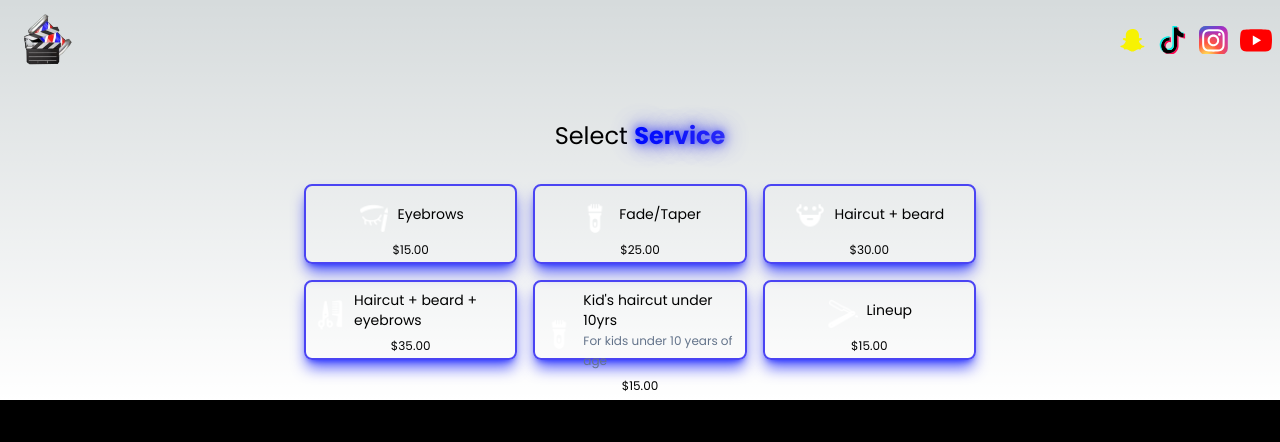
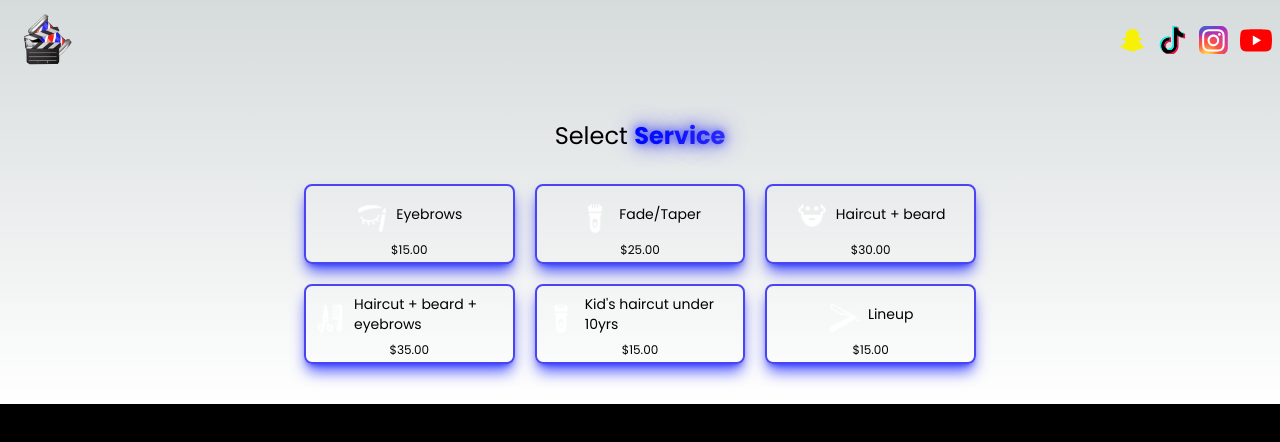
Before and after one commit to LosmanDev/BehindTheCutz, a Next.js app: page /service in a window 1280 px wide. Shown: the top 442 px of the page. Built offline with nearby package versions, Linux system fonts and the light colour scheme.

Commit message:
database tweaks/edited styling and components

```diff
--- /dev/null
+++ b/app/components/Customers.jsx
@@ -0,0 +1,63 @@
+'use client';
+import { useState, useEffect } from 'react';
+import { createClient } from '../utils/supabase/client';
+
+export default function Customers() {
+  const [waitlist, setWaitlist] = useState(null);
+  const [loading, setLoading] = useState(true);
+  const [error, setError] = useState(null);
+
+  useEffect(() => {
+    const fetchBookingDetails = async () => {
+      const supabase = createClient();
+
+      const { data, error } = await supabase
+        .from('waitlist')
+        .select('id, name, phone, service, staff, created_at, position');
+
+      if (error) {
+        setError('Failed to fetch waitlist details');
+        setLoading(false);
+      } else {
+        setWaitlist(data);
+        setLoading(false);
+      }
+    };
+    fetchBookingDetails();
+  }, []);
+
+  if (loading) return <div>Loading...</div>;
+  if (error) return <div>Error: {error}</div>;
+  if (!waitlist) return <div>No booking found</div>;
+  console.log(waitlist);
+
+  return (
+    <div>
+      <h1>Waitlist</h1>
+      <ul>
+        {waitlist.map((entry) => (
+          <li className="font-normal" key={entry.id}>
+            <span className="font-semibold">Name: </span> {entry.name} <br />
+            <span className="font-semibold">Phone: </span> {entry.phone} <br />
+            <span className="font-semibold">Service Selected: </span>
+            {entry.service} <br />
+            <span className="font-semibold">Staff Selected: </span>{' '}
+            {entry.staff} <br />
+            <span className="font-semibold">Position: </span> {entry.position}{' '}
+            <span className="font-semibold">Position: </span>{' '}
+            {new Date(entry.created_at).toLocaleString('en-US', {
+              year: 'numeric',
+              month: '2-digit',
+              day: '2-digit',
+              hour: '2-digit',
+              minute: '2-digit',
+              second: '2-digit',
+              hour12: true,
+            })}
+            <hr />
+          </li>
+        ))}
+      </ul>
+    </div>
+  );
+}
--- a/app/components/Service.jsx
+++ b/app/components/Service.jsx
@@ -36,38 +36,132 @@ export default function Service() {
             Service
           </span>
         </h1>
-        <div
+        <div className="grid grid-cols-1 md:grid-cols-2 lg:grid-cols-3 gap-5 max-w-2xl w-full">
+          <Link
             data-aos="fade-right"
             data-aos-delay="200"
-          className="grid grid-cols-1 md:grid-cols-2 lg:grid-cols-3 gap-4 max-w-2xl w-full"
-        >
-          {services.map((service, index) => (
-            <Link
             href="/staff"
-              key={index}
-              onClick={() => {
-                setSelectedService(service);
-              }}
+            onClick={() =>
+              setSelectedService({ name: 'Eyebrows', price: '$15.00' })
+            }
             className="shadow-[#000dffb3] shadow-lg flex flex-col items-center justify-between p-2 border-2 border-primary rounded-lg hover:bg-primary/10 transition-colors duration-300 h-20 w-full"
           >
             <div className="flex items-center justify-center w-full">
               <Image
-                  src={service.icon}
-                  alt={`Icon for selected haircut service${service.icon}`}
+                src={brow}
+                alt="Icon for eyebrows service"
                 className="w-8 h-8 mr-2 mt-2"
               />
-                <span className="text-sm">
-                  {service.name} <br />
-                  {service.note && (
-                    <span className="text-slate-500 text-xs text-center">
-                      {service.note}
-                    </span>
-                  )}{' '}
-                </span>
+              <span className="text-sm">Eyebrows</span>
             </div>
-              <span className="text-xs mt-2 font-medium">{service.price}</span>
+            <span className="text-xs mt-2 font-medium">$15.00</span>
           </Link>
-          ))}
+
+          <Link
+            data-aos="fade-right"
+            data-aos-delay="400"
+            href="/staff"
+            onClick={() =>
+              setSelectedService({ name: 'Fade/Taper', price: '$25.00' })
+            }
+            className="shadow-[#000dffb3] shadow-lg flex flex-col items-center justify-between p-2 border-2 border-primary rounded-lg hover:bg-primary/10 transition-colors duration-300 h-20 w-full"
+          >
+            <div className="flex items-center justify-center w-full">
+              <Image
+                src={taper}
+                alt="Icon for fade/taper service"
+                className="w-8 h-8 mr-2 mt-2"
+              />
+              <span className="text-sm">Fade/Taper</span>
+            </div>
+            <span className="text-xs mt-2 font-medium">$25.00</span>
+          </Link>
+
+          <Link
+            data-aos="fade-right"
+            data-aos-delay="600"
+            href="/staff"
+            onClick={() =>
+              setSelectedService({ name: 'Haircut + beard', price: '$30.00' })
+            }
+            className="shadow-[#000dffb3] shadow-lg flex flex-col items-center justify-between p-2 border-2 border-primary rounded-lg hover:bg-primary/10 transition-colors duration-300 h-20 w-full"
+          >
+            <div className="flex items-center justify-center w-full">
+              <Image
+                src={beard}
+                alt="Icon for haircut + beard service"
+                className="w-8 h-8 mr-2 mt-2"
+              />
+              <span className="text-sm">Haircut + beard</span>
+            </div>
+            <span className="text-xs mt-2 font-medium">$30.00</span>
+          </Link>
+
+          <Link
+            data-aos="fade-right"
+            data-aos-delay="800"
+            href="/staff"
+            onClick={() =>
+              setSelectedService({
+                name: 'Haircut + beard + eyebrows',
+                price: '$35.00',
+              })
+            }
+            className="shadow-[#000dffb3] shadow-lg flex flex-col items-center justify-between p-2 border-2 border-primary rounded-lg hover:bg-primary/10 transition-colors duration-300 h-20 w-full"
+          >
+            <div className="flex items-center justify-center w-full">
+              <Image
+                src={haircut}
+                alt="Icon for haircut + beard + eyebrows service"
+                className="w-8 h-8 mr-2 mt-2"
+              />
+              <span className="text-sm">Haircut + beard + eyebrows</span>
+            </div>
+            <span className="text-xs mt-2 font-medium">$35.00</span>
+          </Link>
+
+          <Link
+            data-aos="fade-right"
+            data-aos-delay="1000"
+            href="/staff"
+            onClick={() =>
+              setSelectedService({
+                name: "Kid's haircut under 10yrs",
+                price: '$15.00',
+              })
+            }
+            className="shadow-[#000dffb3] shadow-lg flex flex-col items-center justify-between p-2 border-2 border-primary rounded-lg hover:bg-primary/10 transition-colors duration-300 h-20 w-full"
+          >
+            <div className="flex items-center justify-center w-full">
+              <Image
+                src={kid}
+                alt="Icon for kid's haircut service"
+                className="w-8 h-8 mr-2 mt-2"
+              />
+              <span className="text-sm">Kid's haircut under 10yrs</span>
+            </div>
+            <span className="text-xs mt-2 font-medium">$15.00</span>
+          </Link>
+
+          <Link
+            data-aos="fade-right"
+            data-aos-delay="1200"
+            href="/staff"
+            onClick={() =>
+              setSelectedService({ name: 'Lineup', price: '$15.00' })
+            }
+            className="shadow-[#000dffb3] shadow-lg flex flex-col items-center justify-between p-2 border-2 border-primary rounded-lg hover:bg-primary/10 transition-colors duration-300 h-20 w-full"
+          >
+            <div className="flex items-center justify-center w-full">
+              <Image
+                src={blade}
+                alt="Icon for lineup service"
+                className="w-8 h-8 mr-2 mt-2"
+              />
+              <span className="text-sm">Lineup</span>
+            </div>
+            <span className="text-xs mt-2 font-medium">$15.00</span>
+          </Link>
         </div>
       </div>
     </>
--- a/app/components/Staff.jsx
+++ b/app/components/Staff.jsx
@@ -8,7 +8,7 @@ export default function Staff() {
   return (
     <>
       <Navbar />
-      <div className="mt-10 flex flex-col justify-center items-center gap-4">
+      <div className="mt-10 flex flex-col justify-center items-center gap-6">
         <h1
           data-aos="fade-right"
           data-aos-delay="0"
@@ -19,12 +19,10 @@ export default function Staff() {
             Staff
           </span>
         </h1>
-        <div
-          data-aos="fade-right"
-          data-aos-delay="200"
-          className="grid grid-cols-1 md:grid-cols-2 lg:grid-cols-2 gap-4 px-10 max-w-4xl w-full place-items-center"
-        >
+        <div className="grid grid-cols-1 md:grid-cols-2 lg:grid-cols-2 gap-4 px-10 max-w-4xl w-full place-items-center">
           <Link
+            data-aos="fade-right"
+            data-aos-delay="200"
             href="/registration"
             className="shadow-[#000dffb3] shadow-lg flex flex-col items-center justify-center p-4 border-2 border-primary rounded-lg hover:bg-primary/10 transition-colors duration-300 h-25 w-full text-center"
             onClick={() => {
@@ -34,6 +32,8 @@ export default function Staff() {
             Axconse
           </Link>
           <Link
+            data-aos="fade-right"
+            data-aos-delay="400"
             href="/registration"
             className="shadow-[#000dffb3] shadow-lg flex flex-col items-center justify-center p-4 border-2 border-primary rounded-lg hover:bg-primary/10 transition-colors duration-300 h-25 w-full text-center"
             onClick={() => {
--- a/app/components/Welcome.jsx
+++ b/app/components/Welcome.jsx
@@ -11,7 +11,7 @@ export default function Welcome() {
       const supabase = createClient();
       const { count, error } = await supabase
         .from('waitlist')
-        .select('*', { count: 'exact' });
+        .select('*', { count: 'exact', head: true });
 
       if (error) {
         console.log('Error fetching waitlist count:', error);
@@ -108,11 +108,20 @@ export default function Welcome() {
           </div>
         </a>
 
+        <Link
+          data-aos="fade-down"
+          data-aos-delay="800"
+          href="/service"
+          className="btn border-primary px-16 shadow-[#000dffb3] shadow-lg mb-2"
+        >
+          Join Waitlist
+        </Link>
+
         {waitlistCount > 0 ? (
           <div
             data-aos="fade-down"
             data-aos-delay="800"
-            className="flex flex-row items-center justify-center mt-5"
+            className="flex flex-row items-center justify-center"
           >
             <div
               style={{ boxShadow: '0 0 10px rgba(0, 255, 0, 0.7)' }}
@@ -127,7 +136,7 @@ export default function Welcome() {
           <div
             data-aos="fade-down"
             data-aos-delay="800"
-            className="flex flex-row items-center justify-center mt-5"
+            className="flex flex-row items-center justify-center"
           >
             <div
               style={{ boxShadow: '0 0 10px rgba(255, 0, 0, 0.7)' }}
@@ -136,15 +145,6 @@ export default function Welcome() {
             <p className="ml-1 text-zinc-200 font-normal">No one is waiting</p>
           </div>
         )}
-
-        <Link
-          data-aos="fade-down"
-          data-aos-delay="800"
-          href="/service"
-          className="btn border-primary mt-2 px-16 shadow-[#000dffb3] shadow-lg"
-        >
-          Join Waitlist
-        </Link>
       </div>
     </>
   );
--- /dev/null
+++ b/app/customers/page.jsx
@@ -0,0 +1,5 @@
+import Customers from '../components/Customers';
+
+export default function customers() {
+  return <Customers />;
+}
--- a/app/layout.jsx
+++ b/app/layout.jsx
@@ -1,5 +1,4 @@
 import { AppProvider } from './context/AppContext';
-
 import { Poppins } from 'next/font/google';
 import './globals.css';
 
--- a/tailwind.config.js
+++ b/tailwind.config.js
@@ -34,7 +34,7 @@ module.exports = {
 
           warning: '#ff6800',
 
-          error: '#ff004d',
+          error: '#ff1e00e9',
         },
       },
     ],
```
Also changed, not shown: app/components/Waitlist.jsx (+4 -22 lines). Lines whose indentation alone changed are shown as unchanged.
